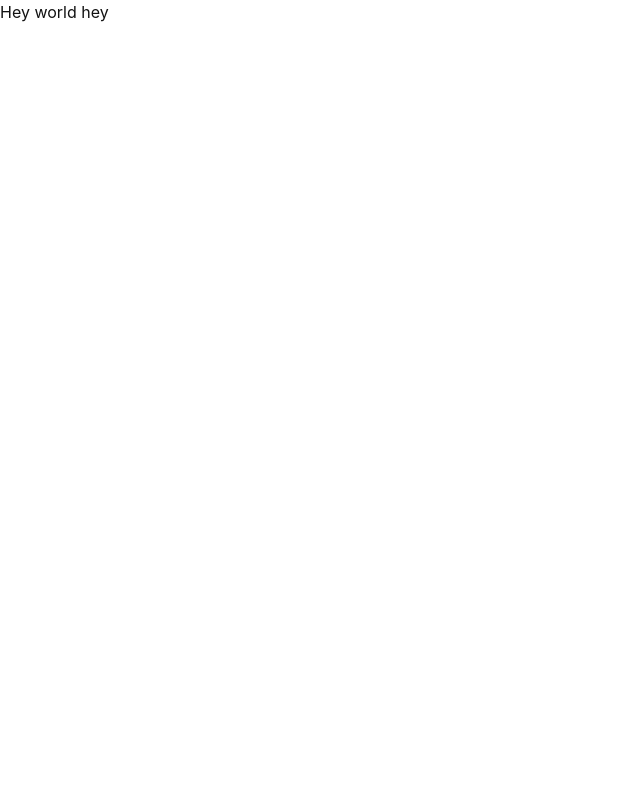
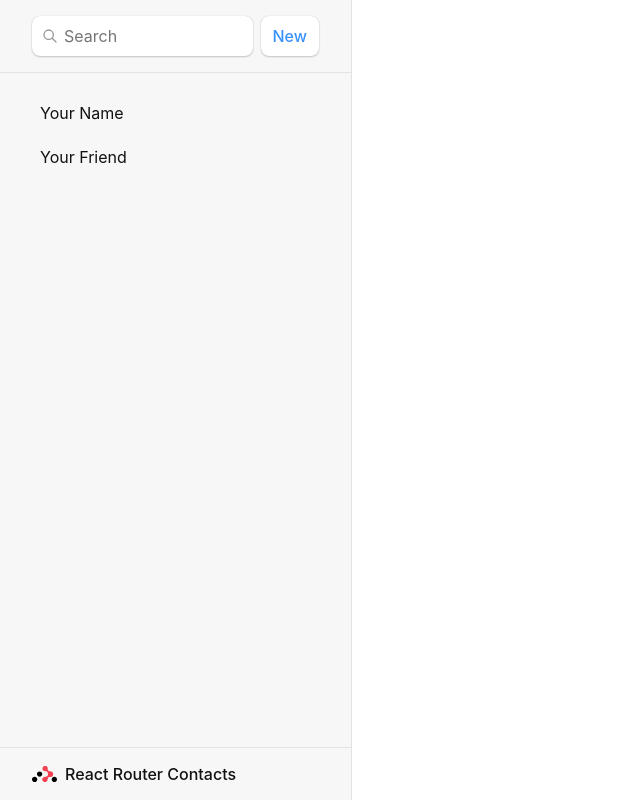
Before and after one commit to rogerthatdev/router-tutorial, a React (Vite) app: page / in a window 1280 px wide. Shown: the whole page, without its empty margins (0-640 px from the left). Built offline with nearby package versions, Linux system fonts and the light colour scheme.

Commit message:
add content to root route

```diff
--- /dev/null
+++ b/src/routes/root.jsx
@@ -0,0 +1,36 @@
+export default function Root() {
+  return (
+    <>
+      <div id="sidebar">
+        <h1>React Router Contacts</h1>
+        <div>
+          <form id="search-form" role="search">
+            <input
+              id="q"
+              aria-label="Search contacts"
+              placeholder="Search"
+              type="search"
+              name="q"
+            />
+            <div id="search-spinner" aria-hidden hidden={true} />
+            <div className="sr-only" aria-live="polite"></div>
+          </form>
+          <form method="post">
+            <button type="submit">New</button>
+          </form>
+        </div>
+        <nav>
+          <ul>
+            <li>
+              <a href={`/contacts/1`}>Your Name</a>
+            </li>
+            <li>
+              <a href={`/contacts/2`}>Your Friend</a>
+            </li>
+          </ul>
+        </nav>
+      </div>
+      <div id="detail"></div>
+    </>
+  );
+}
```
Also changed, not shown: src/main.jsx (+9 -12 lines).
